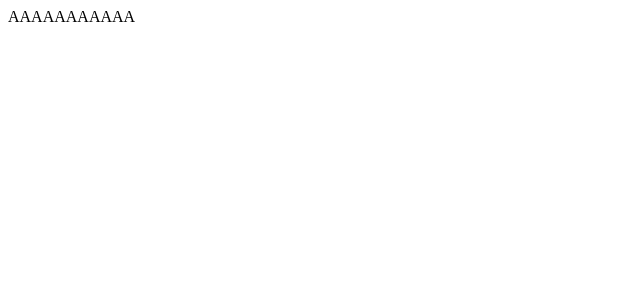
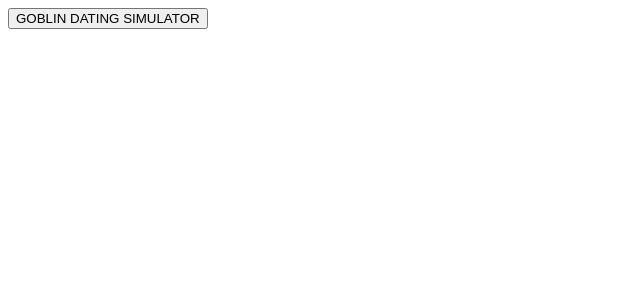
Before and after one commit to kevinpatto/Aye-App, an Angular app: page / in a window 1280 px wide. Shown: the top 300 px of the page, without its empty margins (0-640 px from the left). Built offline with nearby package versions, Linux system fonts and the light colour scheme.

Commit message:
Have routing working

```diff
--- a/src/app/app-routing.module.ts
+++ b/src/app/app-routing.module.ts
@@ -1,10 +1,14 @@
 import { NgModule } from '@angular/core';
 import { RouterModule, Routes } from '@angular/router';
+import {GoblinDatingSimulatorComponent} from "./goblin-dating-simulator/goblin-dating-simulator.component";
 
-const routes: Routes = [];
+const routes: Routes = [
+  { path: 'Goblin-Dating-Simulator', component: GoblinDatingSimulatorComponent}
+];
 
 @NgModule({
   imports: [RouterModule.forRoot(routes)],
   exports: [RouterModule]
 })
+
 export class AppRoutingModule { }
--- a/src/app/app.component.html
+++ b/src/app/app.component.html
@@ -1 +1,6 @@
+
+<button routerLink="/Goblin-Dating-Simulator">
+ GOBLIN DATING SIMULATOR
+</button>
+
 <router-outlet></router-outlet>
--- a/src/app/app.module.ts
+++ b/src/app/app.module.ts
@@ -3,10 +3,12 @@ import { BrowserModule } from '@angular/platform-browser';
 
 import { AppRoutingModule } from './app-routing.module';
 import { AppComponent } from './app.component';
+import { GoblinDatingSimulatorComponent } from './goblin-dating-simulator/goblin-dating-simulator.component';
 
 @NgModule({
   declarations: [
-    AppComponent
+    AppComponent,
+    GoblinDatingSimulatorComponent
   ],
   imports: [
     BrowserModule,
--- /dev/null
+++ b/src/app/goblin-dating-simulator/goblin-dating-simulator.component.html
@@ -0,0 +1 @@
+<img src="https://c.tenor.com/fvnOER8LXEIAAAAi/sus-among-us.gif" width="40%" height="40%">
--- /dev/null
+++ b/src/app/goblin-dating-simulator/goblin-dating-simulator.component.ts
@@ -0,0 +1,15 @@
+import { Component, OnInit } from '@angular/core';
+
+@Component({
+  selector: 'app-goblin-dating-simulator',
+  templateUrl: './goblin-dating-simulator.component.html',
+  styleUrls: ['./goblin-dating-simulator.component.scss']
+})
+export class GoblinDatingSimulatorComponent implements OnInit {
+
+  constructor() { }
+
+  ngOnInit(): void {
+  }
+
+}
--- a/src/index.html
+++ b/src/index.html
@@ -8,7 +8,6 @@
   <link rel="icon" type="image/x-icon" href="favicon.ico">
 </head>
 <body>
-AAAAAAAAAAA
   <app-root></app-root>
 </body>
 </html>
```
Also changed, not shown: src/app/goblin-dating-simulator/goblin-dating-simulator.component.scss (added), 6 other files (tests, documents, lock files or other folders).
